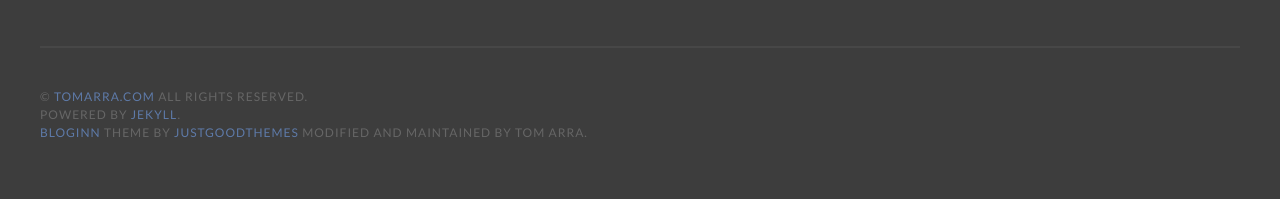
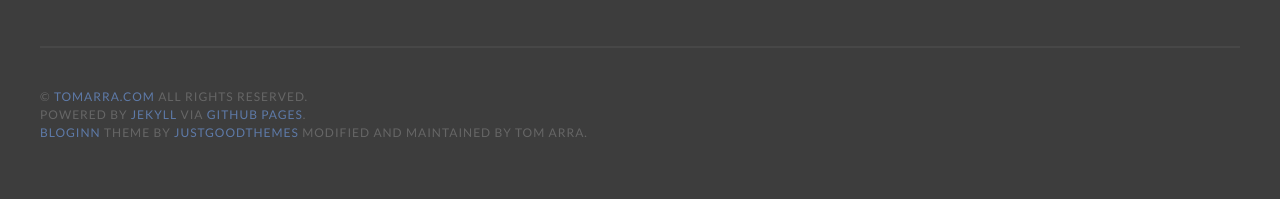
Before and after one commit to tomarra/tomarra.github.io, a Jekyll site: the page built from about.md, in a window 1280 px wide. Shown: the part 1386-1585 px from the top of the page. Built offline with Jekyll 4.4.1, drawn with Linux system fonts in a browser that asks for light colours; some web fonts are replaced.

Commit message:
Update attribution for blog theme (#10)

```diff
--- a/_includes/footer.html
+++ b/_includes/footer.html
@@ -26,8 +26,8 @@
         </div><!-- .social-links -->
         <div class="site-info">
             &copy; <a href="{{ site.baseurl }}/">{{site.title}}</a> all rights reserved. <br />
-            Powered by <a href="https://jekyllrb.com/" target="_blank" rel="noopener noreferrer">Jekyll</a>. <br />
-            <a href="https://themeforest.net/item/bloginn-bold-theme-for-ghost/13696762?ref=justgoodthemes" target="_blank" rel="noopener noreferrer">BlogInn</a> theme by <a href="http://justgoodthemes.com/" target="_blank"  rel="noopener noreferrer">JustGoodThemes</a> modified and maintained by Tom Arra.
+            Powered by <a href="https://jekyllrb.com/" target="_blank" rel="noopener noreferrer">Jekyll</a> via <a href="https://pages.github.com" target="_blank" rel="noopener noreferrer">GitHub Pages</a>. <br />
+            <a href="https://justgoodthemes.com/ghost-themes/bloginn/" target="_blank" rel="noopener noreferrer">BlogInn</a> theme by <a href="http://justgoodthemes.com/" target="_blank"  rel="noopener noreferrer">JustGoodThemes</a> modified and maintained by Tom Arra.
             <a href="#top" id="top-link" class="fa-chevron-up top-link square fill-horizontal"><span class="screen-reader-text">Back to the top</span></a>
         </div><!-- .site-info -->
     </div><!-- .inner -->
```
Also changed, not shown: README.md.
